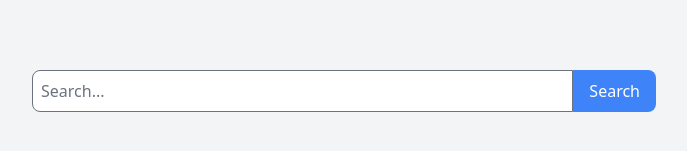
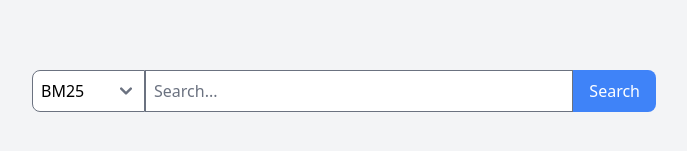
Before and after one commit to ghanahmada/tp4-tbi-fe, a Vue app: page / in a window 1280 px wide. Shown: the part 297-448 px from the top of the page, without its empty margins (296-983 px from the left). Built offline with nearby package versions, Linux system fonts and the light colour scheme; the HTML template or start-up script is replaced by a standard one.

Commit message:
feat: time metrics and dropdown

```diff
--- a/src/views/SearchPage.vue
+++ b/src/views/SearchPage.vue
@@ -8,14 +8,19 @@ import SearchResult from "@/components/SearchResult.vue"
 const router = useRouter()
 const resultStore = useResultStore()
 const searchQuery = ref("")
-
-const search = async () => {
-  await resultStore.fetchResults(searchQuery.value)
-}
-
+const method = ref("BM25")
 const results = computed(() => resultStore.results)
 const loading = computed(() => resultStore.loading)
 const error = computed(() => resultStore.error)
+const retrievalTime = ref<number | null>(null)
+
+const search = async () => {
+  const startTime = performance.now()
+  await resultStore.fetchResults(searchQuery.value, method.value)
+  const endTime = performance.now()
+  retrievalTime.value = ((endTime - startTime) / 1000)
+}
+
 
 const viewDetail = (result: ResultInterface) => {
   resultStore.setSelectedResult(result)
@@ -36,12 +41,20 @@ const viewDetail = (result: ResultInterface) => {
   <div class="min-h-screen flex flex-col items-center justify-center bg-gray-100 p-4">
     <!-- Search Bar -->
     <div class="flex justify-center mb-6 w-full md:w-1/2">
+      <select
+        v-model="method"
+        class="border rounded-l-lg p-2 focus:outline-none focus:ring focus:border-blue-300"
+      >
+        <option value="BM25">BM25</option>
+        <option value="ColBERT">ColBERT</option>
+        <option value="BERT">BERT</option>
+      </select>
       <input
         type="text"
         v-model="searchQuery"
         @keyup.enter="search"
         placeholder="Search..."
-        class="border rounded-l-lg p-2 w-full focus:outline-none focus:ring focus:border-blue-300"
+        class="border p-2 w-full focus:outline-none focus:ring focus:border-blue-300"
       />
       <button
         @click="search"
@@ -65,6 +78,9 @@ const viewDetail = (result: ResultInterface) => {
     <div v-if="results.length > 0 && !loading" class="mt-6">
       <h3 class="text-lg font-bold mb-4">
         Search Results for "{{ searchQuery }}"
+        <span v-if="retrievalTime !== null">
+          ({{ results.length }} results in {{ retrievalTime.toFixed(2) }}s)
+        </span>
       </h3>
       <SearchResult
         v-for="(result, index) in results"
```
